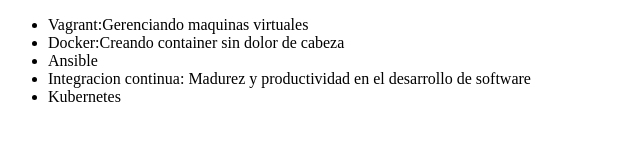
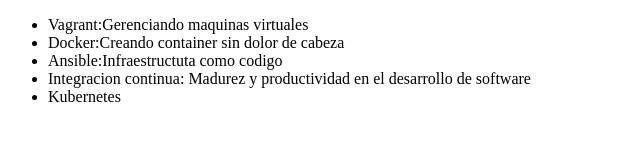
Before and after one commit to Gilbertocastillez/alura-git, a plain HTML site: page index.html in a window 1280 px wide. Shown: the whole page, without its empty margins (0-640 px from the left). Drawn offline with Linux system fonts and the light colour scheme.

Commit message:
cambiando el nombre del codigo de ansible

```diff
--- a/index.html
+++ b/index.html
@@ -8,7 +8,7 @@
      <ul>
          <li> Vagrant:Gerenciando maquinas virtuales </li>
          <li> Docker:Creando container sin dolor de cabeza</li>
-         <li> Ansible </li>
+         <li> Ansible:Infraestructuta como codigo </li>
          <li> Integracion continua: Madurez y productividad en el desarrollo de software </li>
          <li>Kubernetes</li>
      </ul>
```
